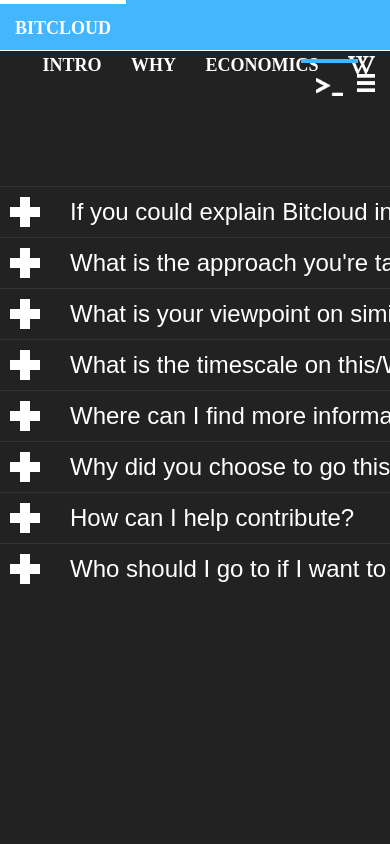
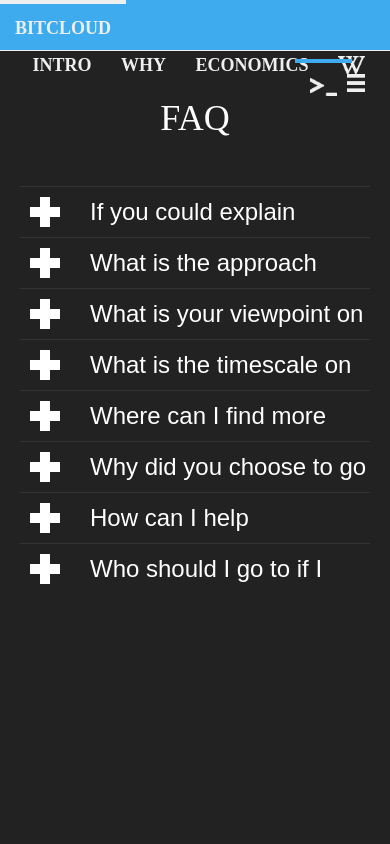
Before and after one commit to wetube/bitcloud.github.io, a PHP site: page /pages/faq.html in a window 390 px wide; the page is wider, and only the part inside the window is pictured. Run offline with PHP 8.4, Linux system fonts and the light colour scheme; some web fonts are replaced.

Commit message:
Update styles.css

```diff
--- a/css/styles.css
+++ b/css/styles.css
@@ -1,5 +1,6 @@
 @charset "utf-8";
 
+/* ======================================================== */
 /* RESET */
 
 * {
@@ -36,18 +37,18 @@ a {
 /* ======================================================== */
 /* WHOLE PAGE STYLES - MARKED WITH AN X- */
 .X-center {
-	display:-ms-flexbox;
-	-ms-flex-pack:center;
-	-ms-flex-align:center;
-	display:-moz-box;
-	-moz-box-pack:center;
-	-moz-box-align:center;
-	display:-webkit-box;
-	-webkit-box-pack:center;
-	-webkit-box-align:center;
-	display:box;
-	box-pack:center;
-	box-align:center;
+	display: -ms-flexbox;
+	-ms-flex-pack: center;
+	-ms-flex-align: center;
+	display: -moz-box;
+	-moz-box-pack: center;
+	-moz-box-align: center;
+	display: -webkit-box;
+	-webkit-box-pack: center;
+	-webkit-box-align: center;
+	display: box;
+	box-pack: center;
+	box-align: center;
 }
 #playbutton {
         width:100%;
@@ -64,6 +65,7 @@ strong {
 /* ELEMENT STYLES */
 
 /* NAVIGATION START */
+
 nav a {
 	font-family: 'Alef';
 	font-weight: 700;
@@ -90,6 +92,7 @@ nav {
 	color: #FFF;
 	text-transform: uppercase;
 	border-bottom: 1px solid #FFF;
+    opacity: 0.93
 }
 
 nav #case {
@@ -112,18 +115,18 @@ nav #case .left {
 }
 
 nav #case .right {
-	display: inline-block;
 	text-align: right;
 	float: right;
-	margin-top: 15px;
-	max-width: 770px;
+	margin: 15px 10px 0 0;
+	max-width: 700px;
 }
 
 nav #case #subnav {
 	background-color: #FFF;
-	width: 200px;
-	margin-left: 570px;
+	width: 150px;
 	display: none;
+	float:right;
+	margin: 20px -20px 0 0;
 }
 
 nav #case #subnav a {
@@ -133,11 +136,23 @@ nav #case #subnav a {
 	color: #42b6ff;
 	border: none;
 	background-color: #FFF;
+	font-size: 16px;
 }
 nav #case #subnav a:hover, nav #case #subnav a:active {
 	background-color: #42b6ff;
 	color: #FFF;
 }
+nav #case #subnav-icon {
+	padding-bottom: 20px;
+	float:right;
+}
+nav #case .mobile-subnav {
+	display: none;
+}
+nav #subnav-icon:hover + #subnav, nav #case #subnav:hover {
+	display:block;
+}
+
 /* NAVIGATION END */
 
 /* CENTER START */
@@ -164,7 +179,7 @@ nav #case #subnav a:hover, nav #case #subnav a:active {
 	margin: 50px auto 0 auto;
 }
 #center #seenon {
-	width: 1000px;
+	width: 100%;
 	margin: 50px auto auto auto;
 	text-align: center;
 	border-bottom: 1px solid #FFF;
@@ -176,7 +191,7 @@ nav #case #subnav a:hover, nav #case #subnav a:active {
 	margin-bottom: 20px;
 	text-transform:uppercase;
 }
-#center #features .title, #center #applications .title {
+#center #features .title, #center #applications .title, #center #team .title {
 	margin-top: 50px;
 	width:100%;
 	text-align: center;
@@ -184,7 +199,7 @@ nav #case #subnav a:hover, nav #case #subnav a:active {
 	font-size: 36px;
 	text-transform:uppercase;
 }
-#center #features .feature, #center #applications .application {
+#center #features .feature, #center #applications .application, #center #team .bios {
 	width: 300px;
 	height: 600px;
 	margin: 50px 15px 50px 15px;
@@ -194,15 +209,15 @@ nav #case #subnav a:hover, nav #case #subnav a:active {
 	background-color: #333;
 	/* background-color: rgba(0,0,0,.1); */
 }
-#center #features .feature .text, #center #applications .application .text {
+#center #features .feature .text, #center #applications .application .text, #center #team .bios .text {
 	background-color: #42b6ff;
 	/* background-color: rgba(0,0,0,.15); */
 	display: block;
-	width: 260px;
+	width: calc(100% - 40px);
 	height: 260px;
 	padding: 20px;
 }
-#center .feature .center, #center #applications .center {
+#center #features .feature .center, #center #applications .center, #center #team .bios .center {
 	width: 300px;
 	height: 300px;
 	border-bottom: 1px solid #FFF;
@@ -210,11 +225,11 @@ nav #case #subnav a:hover, nav #case #subnav a:active {
 	-webkit-box-shadow: inset 0 0 10px #000;
 	box-shadow: inset 0 0 10px #000;
 }
-#center #features .feature h1, #center #applications .application h1 {
+#center #features .feature h1, #center #applications .bios #center h1, #center #team .bios #center h1 {
 	font-weight: 400;
 	text-align:left;
 }
-#center #features {
+#center #features, #applications {
 	border-bottom: 1px solid #FFF;
 }
 /* CENTER END */
@@ -229,13 +244,62 @@ nav #case #subnav a:hover, nav #case #subnav a:active {
 	nav #case {
 		width: 100%;
 	}
+
+	/* TWO COLUMNS */
+	#center {
+		width: 665px;
+	}
+	#center #video {
+		width: 100%;
+	}
+	#center #description {
+		width: -webkit-calc(100% - 40px);
+		width: calc(100% - 40px);
+	}
+}
+@media (max-width: 700px) {
+	/* ONE COLUMN */
+	#center {
+		width: -webkit-calc(100% - 40px); /* FALLBACK */
+		width: calc(100% - 40px);
+		margin-left: auto;
+		margin-right: auto;
+	}
+	#center #video {
+		height: 200px;
+	}
+	#center #features .feature, #center #applications .application, #center #team .bios{
+		width: auto;
+		margin: 50px 0;
+	}
+	#center #features .feature .center, #center #applications .center, #center #team .center{
+		width: 100%;
+	}
+	nav #case .desktop-nav {
+		display: none;
+	}
+	nav #case .mobile-subnav {
+		display: block;
+	}
+	nav #case #subnav a {
+		font-size:14px;
+		padding: 10px 10px 10px 0;
+	}
+	#playbutton {
+		line-height: 200px;
+	}
+	nav #subnav-icon:active + #subnav {
+		display: none;
+		-webkit-transition-delay: .1s;
+	}
 }
 
-@media (max-width: 768px) {
+@media (max-width: 550px) {
+	#center #features .feature, #center #applications .application, #center #team .bios {
+		height: auto;
+	}
+	#center #features .feature .text, #center #applications .application .text, #center #team .bios .text {
+		height: auto;
+	}
 }
-
-@media (max-width: 640px) {
-}
-
-@media (max-width: 321px) {
-}
+@media (max-width: 480
```
